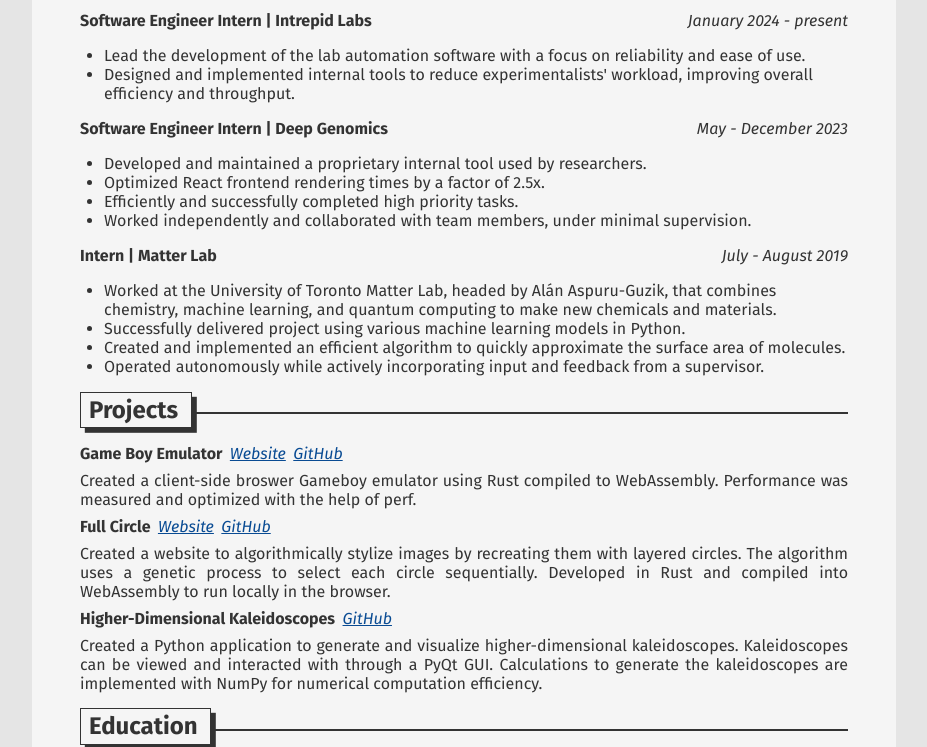
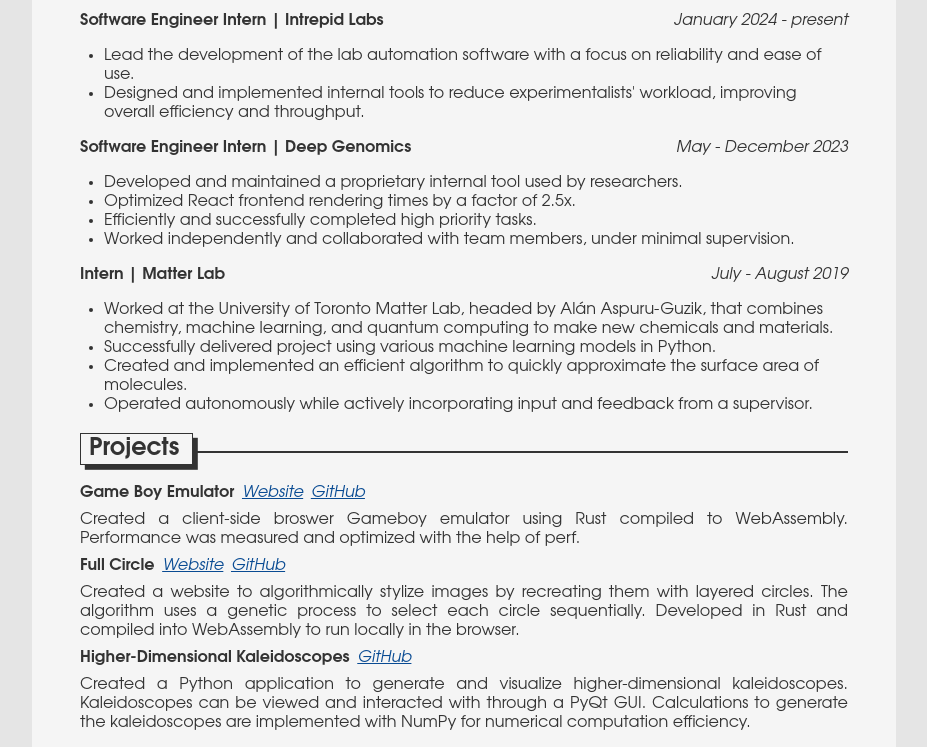
Before and after one commit to BusinessJoe/personal-website, a plain HTML site: page index.html in a window 1280 px wide. Shown: the part 118-865 px from the top of the page, without its empty margins (176-1103 px from the left). Drawn offline with Linux system fonts and the light colour scheme.

Commit message:
Replace 'fira sans' with 'geometric humanist' font stack

```diff
--- a/index.css
+++ b/index.css
@@ -21,12 +21,9 @@
     }
 }
 
-@font-face {
-    font-display: optional;
-}
-
 body {
-    font-family: "Fira Sans", sans-serif;
+    /* "Geometric Humanist" from modernfontstacks.com */
+    font-family: Avenir, Montserrat, Corbel, 'URW Gothic', source-sans-pro, sans-serif;
     color: var(--text-color);
     margin: 0;
     background-color: var(--bg-bg-color);
@@ -135,14 +132,3 @@ h2::after {
 .name {
     color: var(--name-color);
 }
-
-/* a[href^="https://github.com"]::after { */
-/*     content: var(--github-mark); */
-/*     width: 1em; */
-/*     height: 1em; */
-
-/*     svg { */
-/*         width: 100%; */
-/*         height: 100%; */
-/*     } */
-/* } */
--- a/index.html
+++ b/index.html
@@ -6,9 +6,6 @@
         <meta name="viewport" content="width=device-width, initial-scale=1">
         <meta name="description" content="Passionate about programming, rock climbing, and any math that makes a cool picture.">
         <link href="/index.css" rel="stylesheet">
-        <link rel="preconnect" href="https://fonts.googleapis.com">
-        <link rel="preconnect" href="https://fonts.gstatic.com" crossorigin>
-        <link href="https://fonts.googleapis.com/css2?family=Fira+Sans:ital,wght@0,100;0,200;0,300;0,400;0,500;0,600;0,700;0,800;0,900;1,100;1,200;1,300;1,400;1,500;1,600" rel="stylesheet">
     </head>
     <body>
         <main>
```
